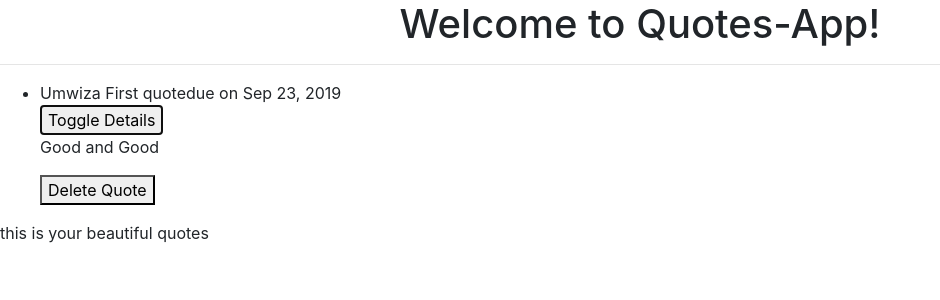
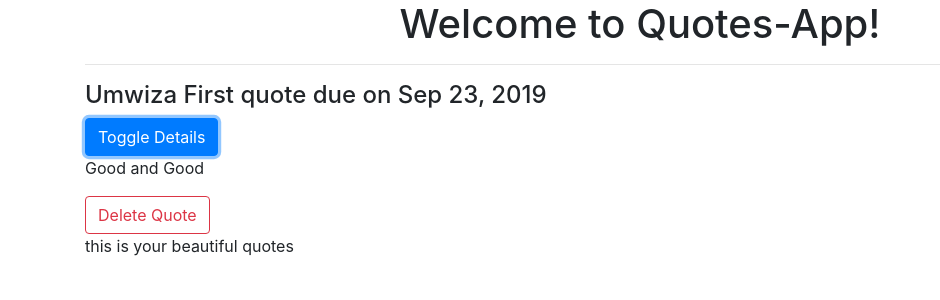
Before and after one commit to umwalikara/app-quote, an Angular app: page / in a window 1280 px wide. Both pictures are taken after a click on the button "Toggle Details". Shown: the top 300 px of the page, without its empty margins (0-940 px from the left). Built offline with nearby package versions, Linux system fonts and the light colour scheme.

Commit message:
adding bootstrap styles

```diff
--- a/src/app/app.module.ts
+++ b/src/app/app.module.ts
@@ -5,12 +5,14 @@
 import { AppComponent } from './app.component';
 import { QuoteComponent } from './quote/quote.component';
 import { QuoteDetailComponent } from './quote-detail/quote-detail.component';
+import { QuoteFormComponent } from './quote-form/quote-form.component';
 
 @NgModule({
   declarations: [
     AppComponent,
     QuoteComponent,
-    QuoteDetailComponent
+    QuoteDetailComponent,
+    QuoteFormComponent
   ],
   imports: [
     BrowserModule,
--- a/src/app/quote-detail/quote-detail.component.html
+++ b/src/app/quote-detail/quote-detail.component.html
@@ -1,3 +1,3 @@
 <p>  {{quote.description}}</p>
 <!-- <button (click)= 'quoteComplete(true)'>Complete</button> -->
-<button (click)= 'quoteDelete(true)'>Delete Quote</button>
+<button (click)= "quoteDelete(true)" class="btn btn-outline-danger">Delete Quote</button>
--- /dev/null
+++ b/src/app/quote-form/quote-form.component.html
@@ -0,0 +1,3 @@
+<p>
+  quote-form works!
+</p>
--- /dev/null
+++ b/src/app/quote-form/quote-form.component.ts
@@ -0,0 +1,15 @@
+import { Component, OnInit } from '@angular/core';
+
+@Component({
+  selector: 'app-quote-form',
+  templateUrl: './quote-form.component.html',
+  styleUrls: ['./quote-form.component.css']
+})
+export class QuoteFormComponent implements OnInit {
+
+  constructor() { }
+
+  ngOnInit() {
+  }
+
+}
--- a/src/app/quote/quote.component.html
+++ b/src/app/quote/quote.component.html
@@ -1,11 +1,21 @@
-<h1 style="text-align:center">Welcome to Quotes-App!</h1>
-<hr>
-<ul>
-<div *ngFor="let quote of quotes;let i=index" >
-  <li>{{quote.name}}due on {{quote.completeDate|date}}</li>
-  <button (click)='toggleDetails(i)'>Toggle Details</button>
-  <!-- <app-quote-detail *ngIf='quote.showDescription' [quote]='quote' (isComplete) = 'completeGoal($event,i)'></app-quote-detail> -->
-  <app-quote-detail *ngIf='quote.showDescription' [quote]='quote' (isDelete) = 'deleteGoal($event,i)'></app-quote-detail>
+<div class="container">
+  <h1 style="text-align:center">Welcome to Quotes-App!</h1>
+  <hr>
+  <div class="row">
+    <div class="col-md-6">
+      <div *ngFor="let quote of quotes;let i=index">
+        <div>
+          <h4 id={{i}}>{{quote.name}} due on {{quote.completeDate|date}}</h4>
+          <button (click)='toggleDetails(i)' class="btn btn-primary">Toggle Details</button>
+        </div>
+        <div *ngIf='quote.showDescription'>
+          <!-- <app-quote-detail *ngIf='quote.showDescription' [quote]='quote' (isComplete) = 'completeGoal($event,i)'></app-quote-detail> -->
+          <app-quote-detail *ngIf='quote.showDescription' [quote]='quote' (isDelete)='deleteQuote($event,i)'>
+          </app-quote-detail>
+        </div>
+      </div>
+    </div>
+  </div>
+  <!-- </ul> -->
+  <p *ngIf="quotes.length >0">this is your beautiful quotes</p>
 </div>
-</ul>
-<p *ngIf="quotes.length >0">this is your beautiful quotes</p>
--- a/src/app/quote/quote.component.ts
+++ b/src/app/quote/quote.component.ts
@@ -17,7 +17,7 @@
   //     this.quotes.splice(index,1);
   //   }
   // }
-  deleteGoal(isDelete, index){
+  deleteQuote(isDelete, index){
     if (isDelete) {
       let toDelete = confirm(`Are you sure you want to delete ${this.quotes[index].name}?`)
 
```
Also changed, not shown: src/app/quote-form/quote-form.component.css (added), 1 other file (tests, documents, lock files or other folders).
